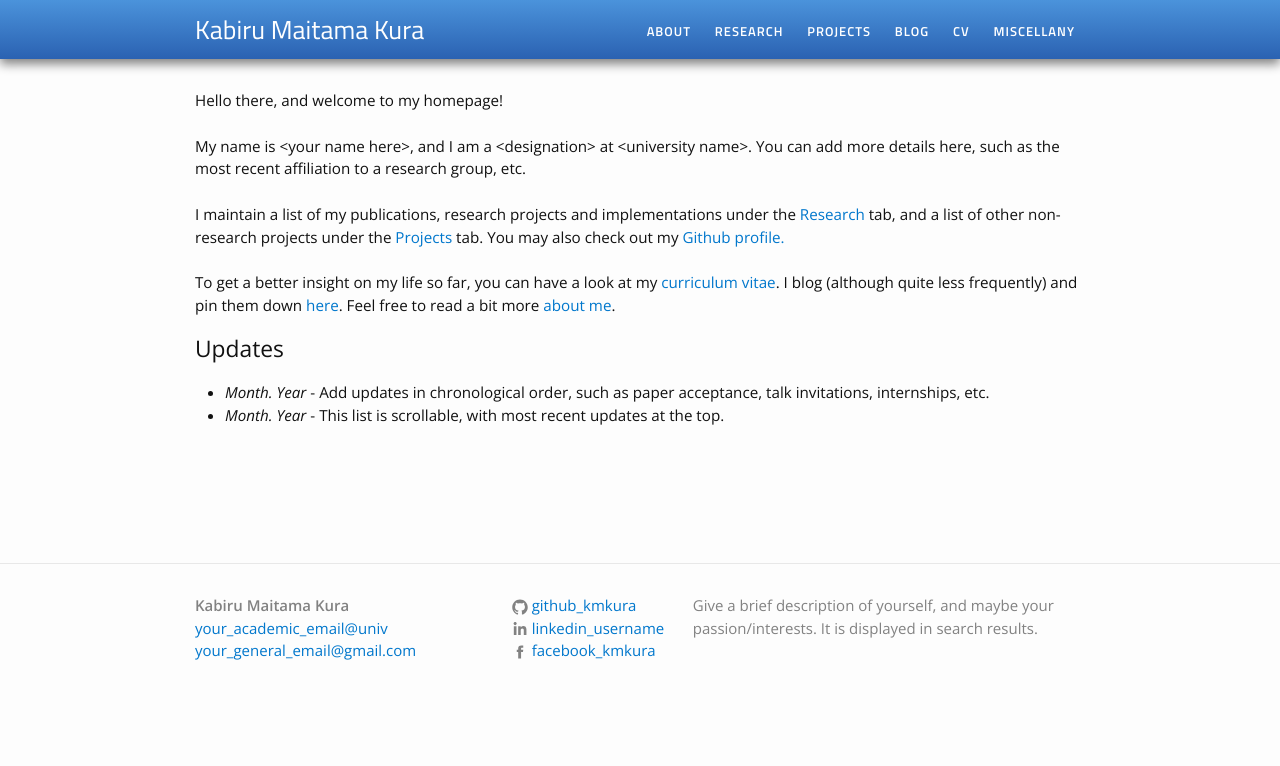
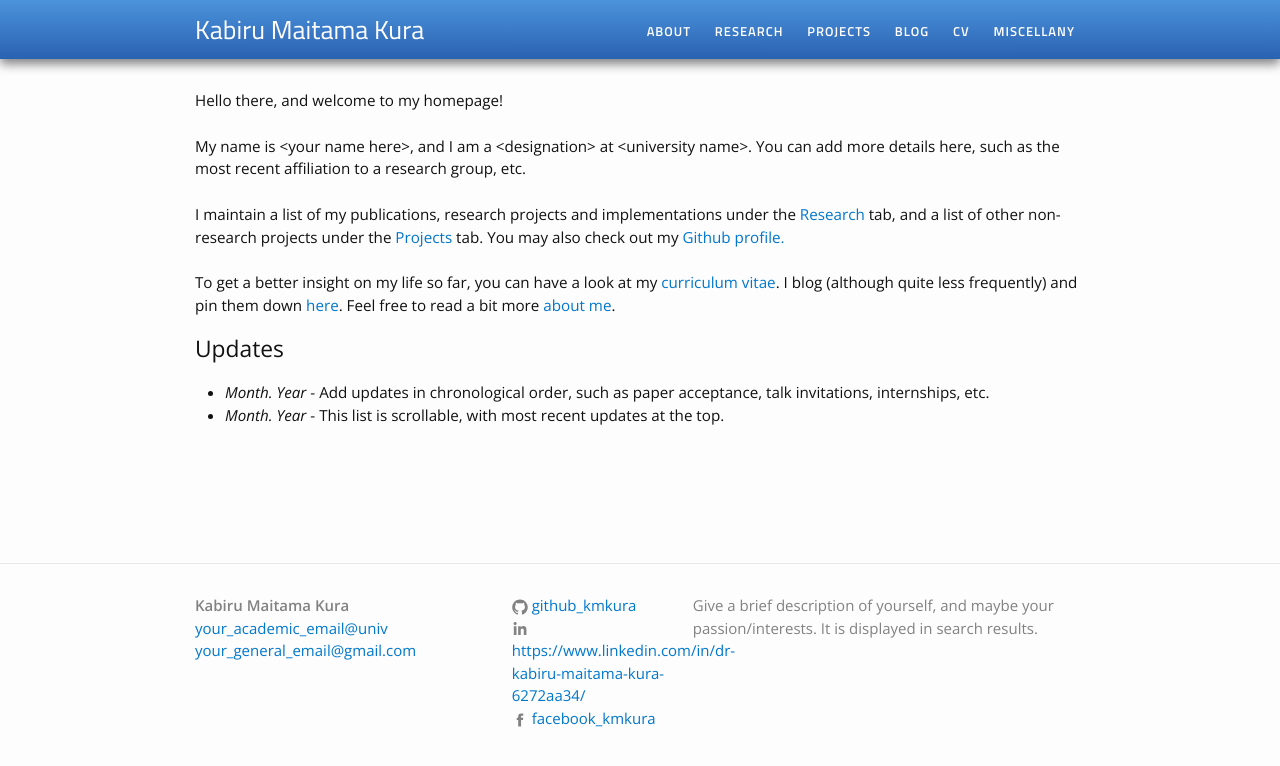
Before and after one commit to kmkura/kmkura.github.io, a Jekyll site: the page built from index.html, in a window 1280 px wide. Shown: the top 766 px of the page. Built offline with Jekyll 4.4.1, drawn with Linux system fonts in a browser that asks for light colours.

Commit message:
Update _config.yml

```diff
--- a/_config.yml
+++ b/_config.yml
@@ -12,7 +12,7 @@ url: "https://kmkura.github.io/" # the base hostname & protocol for your site
 
 # twitter_username: jekyllrb
 github_username: github_kmkura
-linkedin_username: linkedin_username
+linkedin_username: https://www.linkedin.com/in/dr-kabiru-maitama-kura-6272aa34/
 facebook_username: facebook_kmkura
 # feel free to add other links here; you will have to add the SVG icon in _layouts/footer.html
 
```
